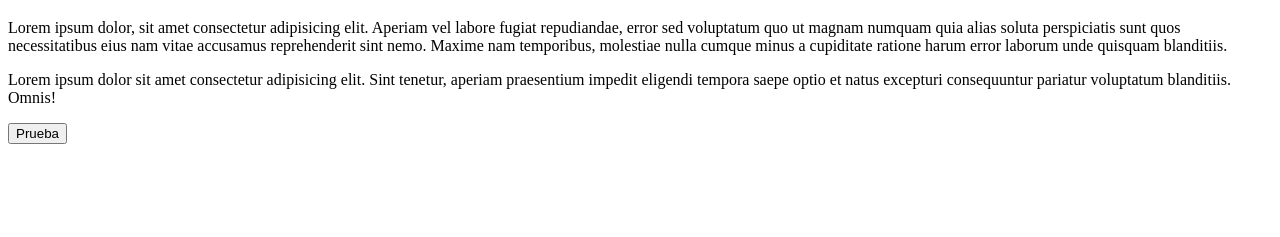
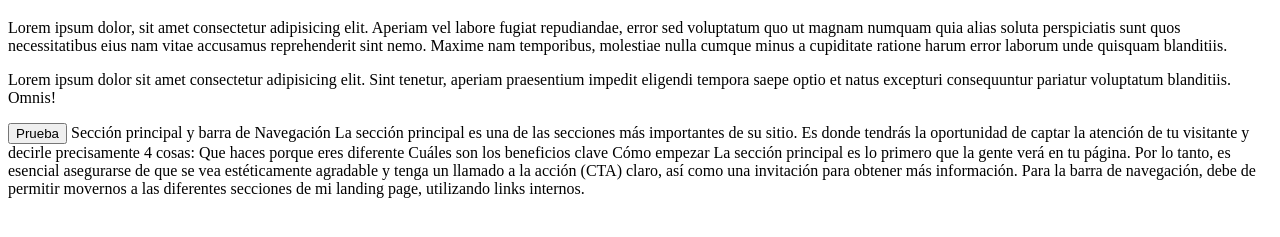
Before and after one commit to joseluismanonrosario/PruebaWebElvis, a plain HTML site: page index.html in a window 1280 px wide. Shown: the part 61-298 px from the top of the page. Drawn offline with Linux system fonts and the light colour scheme.

Commit message:
Sección principal y barra de Navegación

```diff
--- a/index.html
+++ b/index.html
@@ -11,5 +11,17 @@
     <p>Lorem ipsum dolor, sit amet consectetur adipisicing elit. Aperiam vel labore fugiat repudiandae, error sed voluptatum quo ut magnam numquam quia alias soluta perspiciatis sunt quos necessitatibus eius nam vitae accusamus reprehenderit sint nemo. Maxime nam temporibus, molestiae nulla cumque minus a cupiditate ratione harum error laborum unde quisquam blanditiis.</p>
     <p>Lorem ipsum dolor sit amet consectetur adipisicing elit. Sint tenetur, aperiam praesentium impedit eligendi tempora saepe optio et natus excepturi consequuntur pariatur voluptatum blanditiis. Omnis!</p>
     <button>Prueba</button>
+
+    Sección principal y barra de Navegación
+
+La sección principal es una de las secciones más importantes de su sitio. Es donde tendrás la oportunidad de captar la atención de tu visitante y decirle precisamente 4 cosas:
+
+Que haces
+porque eres diferente
+Cuáles son los beneficios clave
+Cómo empezar
+La sección principal es lo primero que la gente verá en tu página. Por lo tanto, es esencial asegurarse de que se vea estéticamente agradable y tenga un llamado a la acción (CTA) claro, así como una invitación para obtener más información.
+
+Para la barra de navegación, debe de permitir movernos a las diferentes secciones de mi landing page, utilizando links internos.
 </body>
 </html>
```
